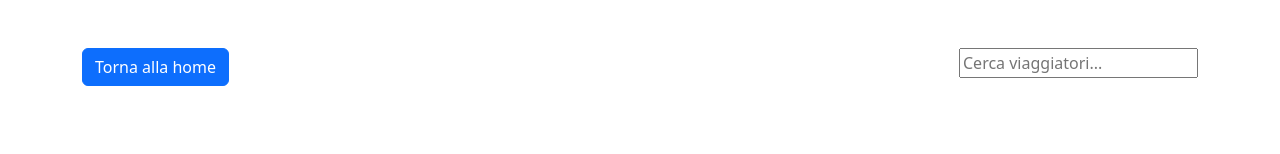
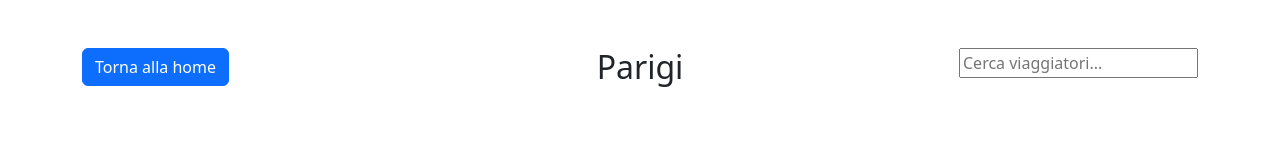
Before and after one commit to eduardorocco/boolean-trip, a React (Vite) app: page /0 in a window 1280 px wide. Shown: the top 154 px of the page. Built offline with nearby package versions, Linux system fonts and the light colour scheme.

Commit message:
ADD: integrate traveler and trip data handling in components

```diff
--- a/src/components/AddTravelers.jsx
+++ b/src/components/AddTravelers.jsx
@@ -2,6 +2,7 @@ import { Button, Container, Row } from 'react-bootstrap';
 import Form from 'react-bootstrap/Form';
 import { useState, useContext } from 'react';
 import { GlobalContext } from '../GlobalContext.jsx';
+import data from '../data/data.js';
 
 const initialFormData = {
   nome: '',
@@ -13,7 +14,7 @@ const initialFormData = {
   contatto_emergenza: '',
 };
 
-export default function AddTravelers() {
+export default function AddTravelers( { id}) {
   const [formData, setFormData] = useState(initialFormData);
 
   const { personeReattive, setPersoneReattive } = useContext(GlobalContext);
@@ -21,7 +22,7 @@ export default function AddTravelers() {
   function handleSubmit(event) {
     event.preventDefault();
     setPersoneReattive([...personeReattive, formData]);
-    // console.log(personeReattive)
+    data[id].persone.push(formData);
     setFormData(initialFormData);
   }
 
--- a/src/components/AddTrip.jsx
+++ b/src/components/AddTrip.jsx
@@ -2,11 +2,13 @@ import { useContext, useState } from 'react';
 import { Button, Container, Row } from 'react-bootstrap';
 import Form from 'react-bootstrap/Form';
 import { GlobalContext } from '../GlobalContext.jsx';
+import data from '../data/data.js';
 
 const initialFormData = {
   luogo: '',
   inizio: '',
   fine: '',
+  persone: []
 };
 
 export default function AddTrip() {
@@ -18,7 +20,9 @@ export default function AddTrip() {
     event.preventDefault();
     setViaggiFinali([...viaggiFinali, formData]);
 
+    data.push(formData);
     setFormData(initialFormData);
+
   }
 
   function handleChange(e) {
--- a/src/pages/GroupDetail.jsx
+++ b/src/pages/GroupDetail.jsx
@@ -27,12 +27,15 @@ export default function GroupDetail() {
     <>
       <Container className="mt-5">
         <Row className="justify-content-between">
-          <Col className="col-6">
+          <Col className="col-4">
             <Link to="/" className="btn btn-primary mb-3 align-self-start mx-auto">
               Torna alla home
             </Link>
           </Col>
-          <Col className="col-6 text-end">
+          <Col className='col-4 fs-1 text-center'>
+          <h2>{viaggi[id].luogo}</h2>
+          </Col>
+          <Col className="col-4 text-end">
             <Filter placeholder="Cerca viaggiatori..." />
           </Col>
         </Row>
@@ -74,7 +77,7 @@ export default function GroupDetail() {
       </Container>
       <Container className="d-none d-md-block">
         <Row>
-          <AddTravelers />
+          <AddTravelers id={ id } />
         </Row>
       </Container>
     </>
```
